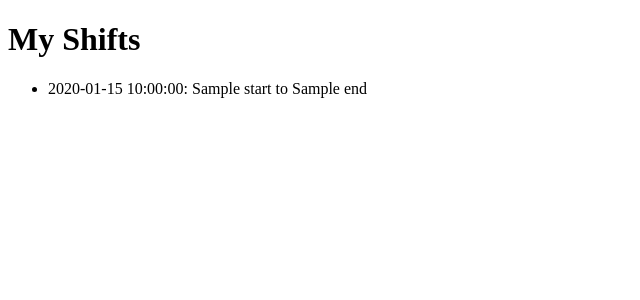
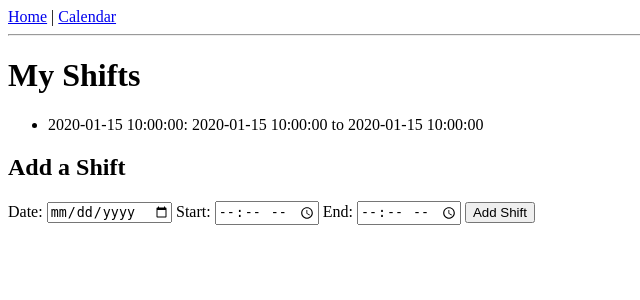
Before and after one commit to Lancecabal/scheduler2000, a Flask app: template templates/index.html in a window 1280 px wide. Shown: the top 300 px of the page, without its empty margins (0-640 px from the left). Run offline with Flask 3, Linux system fonts and the light colour scheme; the template is opened without the code that fills it: most values are stand-ins (such as "Sample title", 1, 10 or a date in 2020).

Commit message:
add base template, navigation, and calendar page

```diff
--- a/app.py
+++ b/app.py
@@ -1,4 +1,4 @@
-from flask import Flask, render_template
+from flask import Flask, render_template, request, redirect
 
 app = Flask(__name__)
 
@@ -10,3 +10,17 @@ shifts = [
 @app.route("/")
 def home():
     return render_template("index.html", shifts=shifts)
+
+@app.route("/add", methods=["POST"])
+def add_shift():
+    new_shift = {
+        "date": request.form["date"],
+        "start": request.form["start"],
+        "end": request.form["end"],
+    }
+    shifts.append(new_shift)
+    return redirect("/")
+
+@app.route("/calendar")
+def calendar():
+    return render_template("calendar.html")
--- /dev/null
+++ b/templates/base.html
@@ -0,0 +1,17 @@
+<!DOCTYPE html>
+<html>
+<head>
+    <title>{% block title %}Shift Planner{% endblock %}</title>
+</head>
+<body>
+    <nav>
+        <a href="{{ url_for('home') }}">Home</a> |
+        <a href="{{ url_for('calendar') }}">Calendar</a>
+    </nav>
+    <hr>
+
+    <main>
+        {% block content %}{% endblock %}
+    </main>
+</body>
+</html>
--- a/templates/index.html
+++ b/templates/index.html
@@ -1,15 +1,19 @@
-<!DOCTYPE html>
-<html>
-<head>
-    <title>Shift Planner</title>
-</head>
-<body>
+{% extends "base.html" %}
+
+{% block content %}
     <h1>My Shifts</h1>
 
     <ul>
     {% for shift in shifts %}
-        <li>{{ shift.date }}: {{ shift.start }} to {{ shift.end }}</li>
+        <li>{{ shift.date }}: {{ shift.start_time }} to {{ shift.end_time }}</li>
     {% endfor %}
     </ul>
-</body>
-</html>
+
+    <h2>Add a Shift</h2>
+    <form method="POST" action="/add">
+        <label>Date: <input type="date" name="date" required></label>
+        <label>Start: <input type="time" name="start" required></label>
+        <label>End: <input type="time" name="end" required></label>
+        <button type="submit">Add Shift</button>
+    </form>
+{% endblock %}
```
Also changed, not shown: templates/calendar.html (added, +8 -0 lines).
